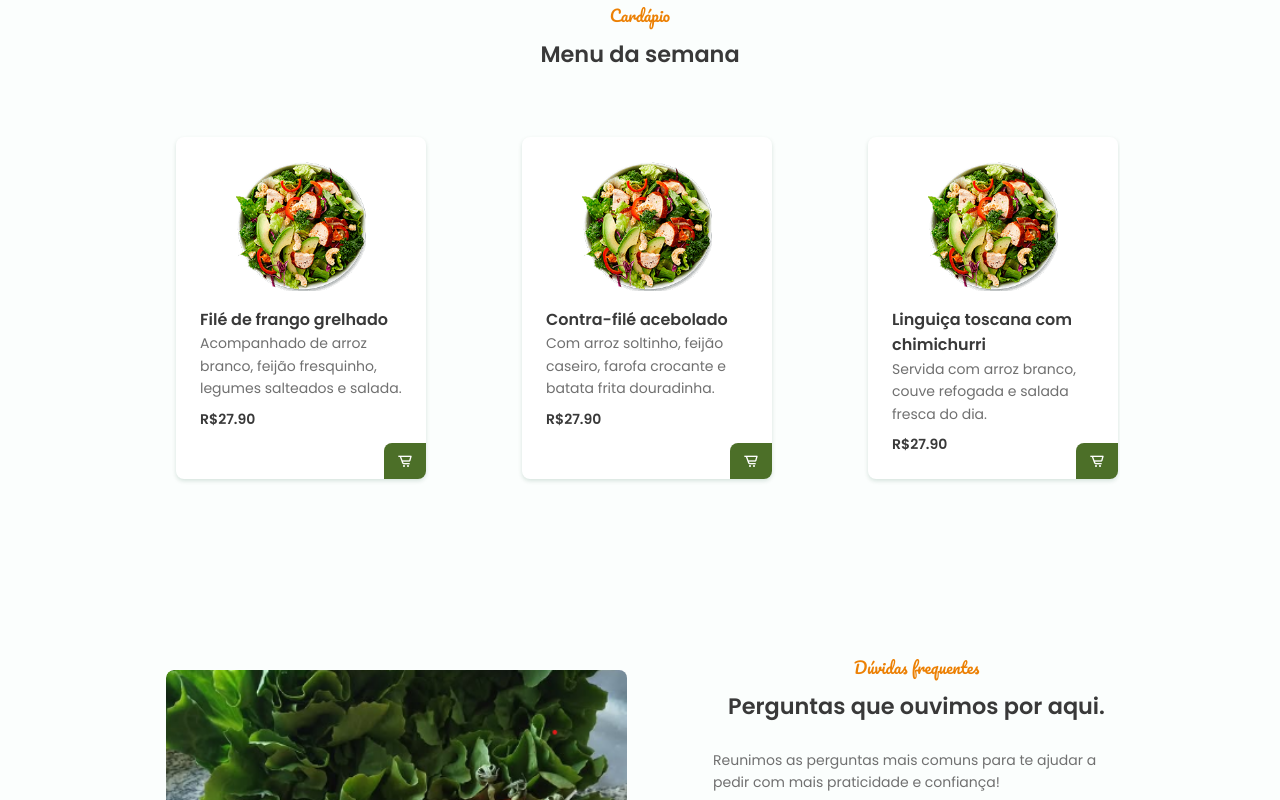
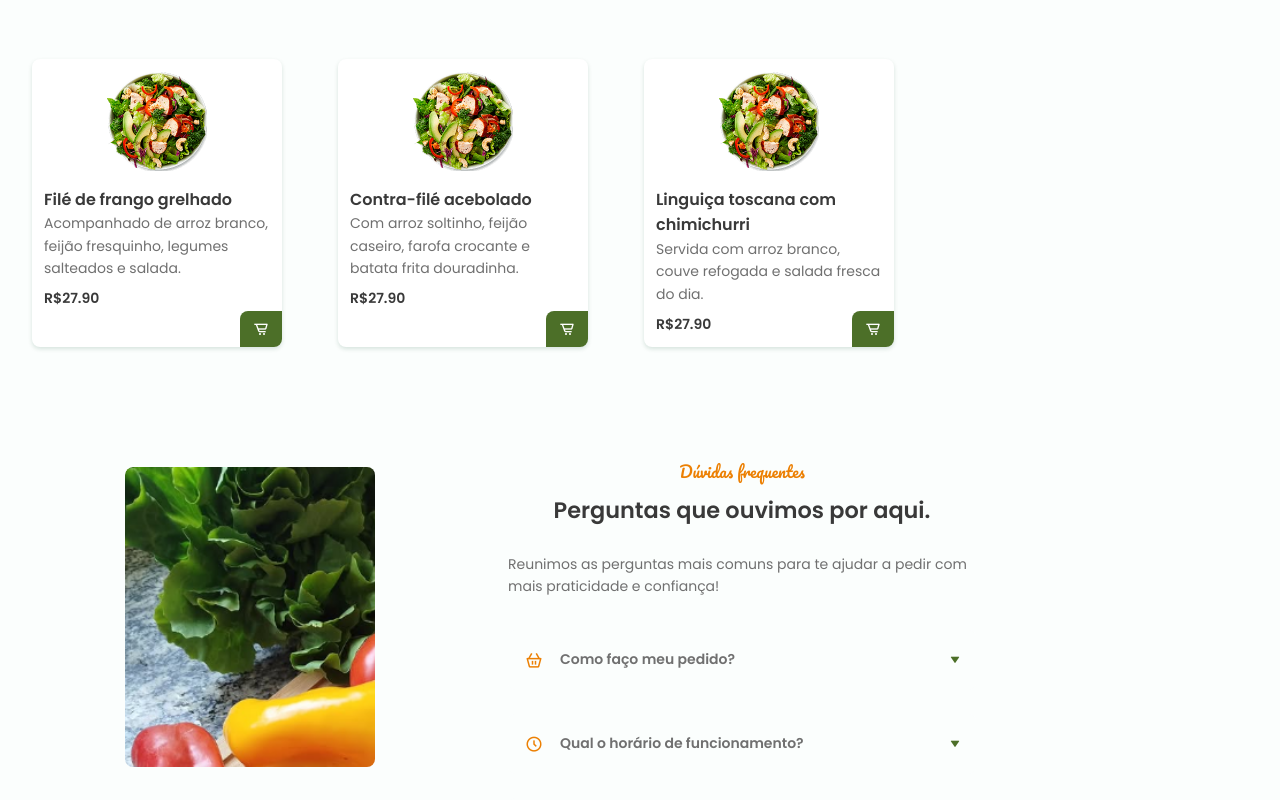
Before and after one commit to giovxna/vo-lia, a React (Vite) app: page / in a window 1280 px wide. Shown: the part 1380-2180 px from the top of the page. Built offline with nearby package versions, Linux system fonts and the light colour scheme.

Commit message:
fix: breakpoints

```diff
--- a/src/assets/css/global.css
+++ b/src/assets/css/global.css
@@ -14,7 +14,7 @@
     --body-color: #FBFEFD;
     --container-color: #FFFFFF;
 
-    --body-font: "Poppins", sans-serif;
+    --body-font:"Poppins", sans-serif;
     --subtitle: "Pacifico", cursive;
     --biggest-font-size: 2.25rem;
     --h1-font-size: 1.5rem;
@@ -38,6 +38,18 @@
     --z-fixed: 100;
 }
 
+@media screen and (max-width: 320px) {
+    .question-img {
+        width: 220px;
+        height: 260px;
+    }
+
+    .question-orbe {
+        width: 236px;
+        height: 280px;
+    }
+
+}
 
 @media screen and (min-width: 768px) {
     :root {
@@ -93,20 +105,6 @@ img {
     height: auto;
     border-radius: 10px;
 }
-
-@media screen and (max-width: 320px) {
-    .question-img {
-        width: 220px;
-        height: 260px;
-    }
-
-    .question-orbe {
-        width: 236px;
-        height: 280px;
-    }
-
-}
-
 
 @media screen and (min-width: 576px) {
 
@@ -171,6 +169,9 @@ img {
 
     .menu-container {
         margin-top: var(--mb-6);
+    }
+
+    .menu-container {
         grid-template-columns: repeat(3, 210px);
         column-gap: 4rem;
     }
--- a/src/components/FAQ/Questions.css
+++ b/src/components/FAQ/Questions.css
@@ -1,3 +1,5 @@
+
+/* Value */
 .question-container {
 	row-gap: 3rem;
 }
@@ -8,12 +10,16 @@
 	justify-content: center;
 }
 
+.question-orbe {
+	width: 266px;
+	height: 316px;
+}
+
 .question-img {
 	position: absolute;
 	width: 250px;
 	height: 300px;
 	overflow: hidden;
-	border-radius: .5rem;
 	inset: 0;
 	margin: auto;
 }
@@ -46,7 +52,7 @@
 	padding: 5px;
 	border-radius: .25rem;
 	font-size: 18px;
-	color: var(--first-color);
+	color: var(--second-color);
 	margin-right: .75rem;
 	transition: .3s;
 }
@@ -85,15 +91,10 @@
 	box-shadow: 0 12px 32px hsla(228, 66%, 45%, .1);
 }
 
-.accordion-open .question-accordion-icon {
-	box-shadow: 0 4px 4px hsla(228, 66%, 45%, .1);
-}
-
 .accordion-open .question-accordion-arrow {
 	box-shadow: 0 2px 4px hsla(228, 66%, 45%, .1);
 }
 
-
 .accordion-open .question-accordion-arrow i {
 	transform: rotate(-180deg);
 }
--- a/src/index.html
+++ b/src/index.html
@@ -7,7 +7,7 @@
     <meta name="viewport" content="width=device-width, initial-scale=1.0">
     <link href='https://cdn.jsdelivr.net/npm/boxicons@2.0.5/css/boxicons.min.css' rel='stylesheet'>
     <link href="https://cdn.jsdelivr.net/npm/remixicon@2.5.0/fonts/remixicon.css" rel="stylesheet">
-    <!-- <link rel="stylesheet" href="./assets/css/global.css"> -->
+    <link rel="stylesheet" href="./assets/css/global.css">
     <title>Vó Lia</title>
 </head>
 <body>
--- a/src/pages/Home/Home.jsx
+++ b/src/pages/Home/Home.jsx
@@ -7,6 +7,7 @@ import Plate from '../../assets/images/mg3.png'
 import './Home.css';
 
 const Home = () => {
+
     return (
         <main className="main">
             <Header />
```
